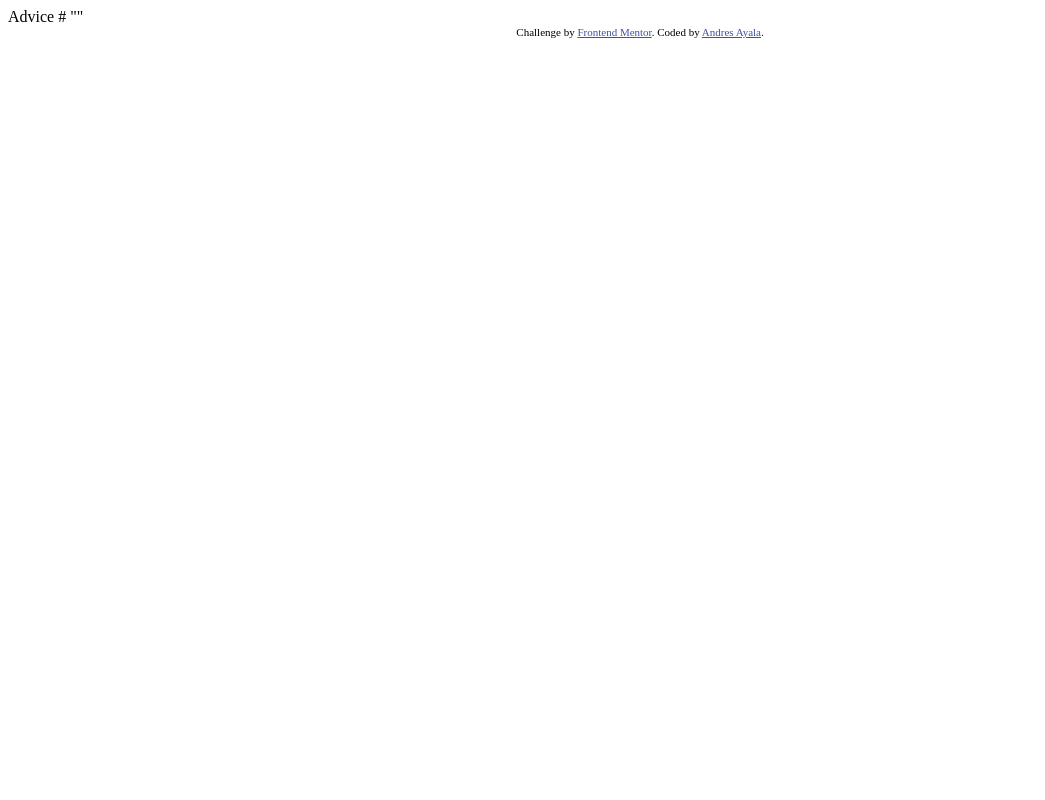
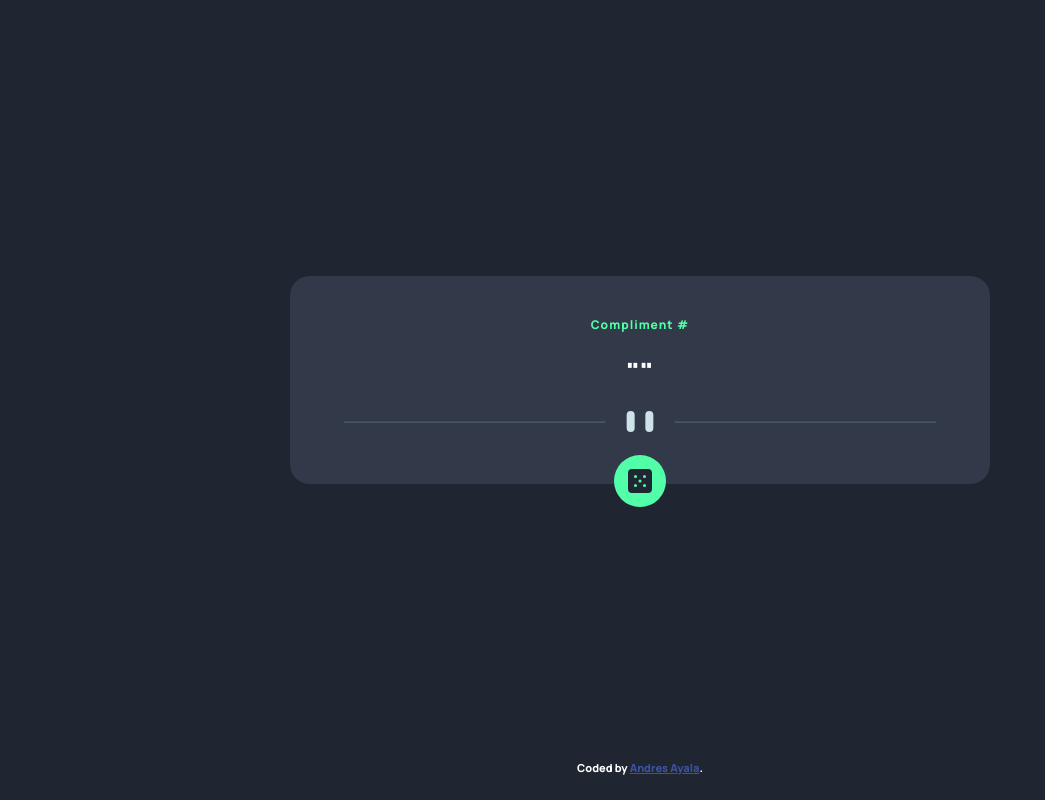
Before and after one commit to Andres-Ayala1/AFAH-Final-Project, a plain HTML site: page advice-generator-app-main/index.html in a window 1280 px wide. Shown: the whole page, without its empty margins (0-1045 px from the left). Drawn offline with Linux system fonts and the light colour scheme.

Commit message:
made app/in need of edits

```diff
--- a/advice-generator-app-main/index.html
+++ b/advice-generator-app-main/index.html
@@ -4,25 +4,29 @@
   <meta charset="UTF-8">
   <meta name="viewport" content="width=device-width, initial-scale=1.0"> <!-- displays site properly based on user's device -->
 
+
   <link rel="icon" type="image/png" sizes="32x32" href="./images/favicon-32x32.png">
-
-  <title>Frontend Mentor | Advice generator app</title>
+  <link rel="stylesheet" href="styles.css">
+  <title>Complimentr</title>
 
   <!-- Feel free to remove these styles or customise in your own stylesheet 👍 -->
-  <style>
-    .attribution { font-size: 11px; text-align: center; }
-    .attribution a { color: hsl(228, 45%, 44%); }
-  </style>
 </head>
 <body>
 
-  Advice #<!-- Advice ID goes here -->
 
-  "<!-- Advice text goes here -->"
-
-  <div class="attribution">
-    Challenge by <a href="https://www.frontendmentor.io?ref=challenge" target="_blank">Frontend Mentor</a>.
-    Coded by <a href="#">Andres Ayala</a>.
-  </div>
+  <main class="main-container">
+  <section class="advice-box">
+    <h1>Compliment #<span id ="advice-id"></span></h1>
+    <p class="advice-text">""</p>
+    <img class="pattern-divider" src="images/pattern-divider-mobile.svg" srcset="images/pattern-divider-mobile.svg 350w, images/pattern-divider-desktop.svg 600w" sizes="(max-width: 800px) 350px, 800px" alt="pattern divider">
+    <div class="dice-container" onclick="retrieveCompl()">
+      <img id="dice-icon" src="images/icon-dice.svg" alt="randomizer-icon">
+    </div>
+</section>
+</main>
+  <footer class="attribution">
+    Coded by <a href="https://www.linkedin.com/in/andres-ayala-">Andres Ayala</a>.
+  </footer>
 </body>
+<script src="script.js"></script>
 </html>
--- /dev/null
+++ b/advice-generator-app-main/script.js
@@ -0,0 +1,19 @@
+function retrieveCompl(){
+    fetch('https://api.adviceslip.com/advice')
+        .then(response=>
+         {
+            if(!response.ok)
+                throw new Error('HTTP error: ${response.status}');
+            return response.text();
+        }).then(text => updateComplDisplay(JSON.parse(text)));
+}
+function updateComplDisplay(slipObj){
+    var complObj = slipObj['slip'];
+    document.querySelector("#advice-id").textContent = id;
+    var {id, advice} = complObj;
+    document.querySelector(".advice-text").textContent = '"'+advice+'"';
+}
+//document.querySelector('.dice-container')
+    //.addEventListener('click', retrieveCompl);
+
+//retrieveCompl();
--- /dev/null
+++ b/advice-generator-app-main/styles.css
@@ -0,0 +1,84 @@
+@import url('https://fonts.googleapis.com/css2?family=Manrope:wght@800&display=swap');
+
+
+*{
+    padding:0;
+    margin:0;
+    box-sizing: border-box;
+}
+:root{
+    --light-cyan: hsl(193, 38%, 86%);
+    --neon-green: hsl(150,100%,66%);
+
+    --grayish-blue: hsl(217,19%,38%);
+    --dark-grayish-blue: hsl(217,19%,24%);
+    --dark-blue: hsl(218,23%,16%);
+
+
+    font-family: 'Manrope', sans-serif;
+    font-size: 10px;
+    background-color: var(--dark-blue);
+}
+.attribution {
+     font-size: 11px; text-align: center;
+}
+.attribution a {
+    color: hsl(228, 45%, 44%);
+}
+.advice-box {
+    align-items: center;
+    background-color: var(--dark-grayish-blue);
+    width: 100%;
+    display: flex;
+    flex-direction: column;
+    justify-content: center;
+    border-radius: 20px;
+}
+.main-container {
+    width: 35rem;
+    height: 95vh;
+    margin: 0 auto;
+    flex-direction: column;
+    align-items: center;
+    display: flex;
+    justify-content: center;
+}
+/* COMPLIMENT TEXT */
+h1 {
+    color: var(--neon-green);
+    text-align: center;
+    margin-top: 4rem;
+    font-size: 1.2rem;
+    letter-spacing: 1px;
+    font-weight: normal;
+}
+.dice-container {
+    position: relative;
+    background: var(--neon-green);
+    width: fit-content;
+    border-radius: 50%;
+    padding: 1.4rem;
+    bottom: -2.25rem;
+    display: flex;
+    align-items: center;
+    justify-content: center;
+}
+.advice-text {
+    color:white;
+    font-size: 28px;
+    font-weight: 800;
+    text-align: center;
+    /* MAYBE CHANGE THIS MARGIN */
+    margin: 2rem;
+}
+footer {
+    color: white;
+}
+footer a {
+    color:white;
+}
+@media screen and (min-width: 800px) {
+    .main-container{
+        width:70rem;
+    }
+}
```
